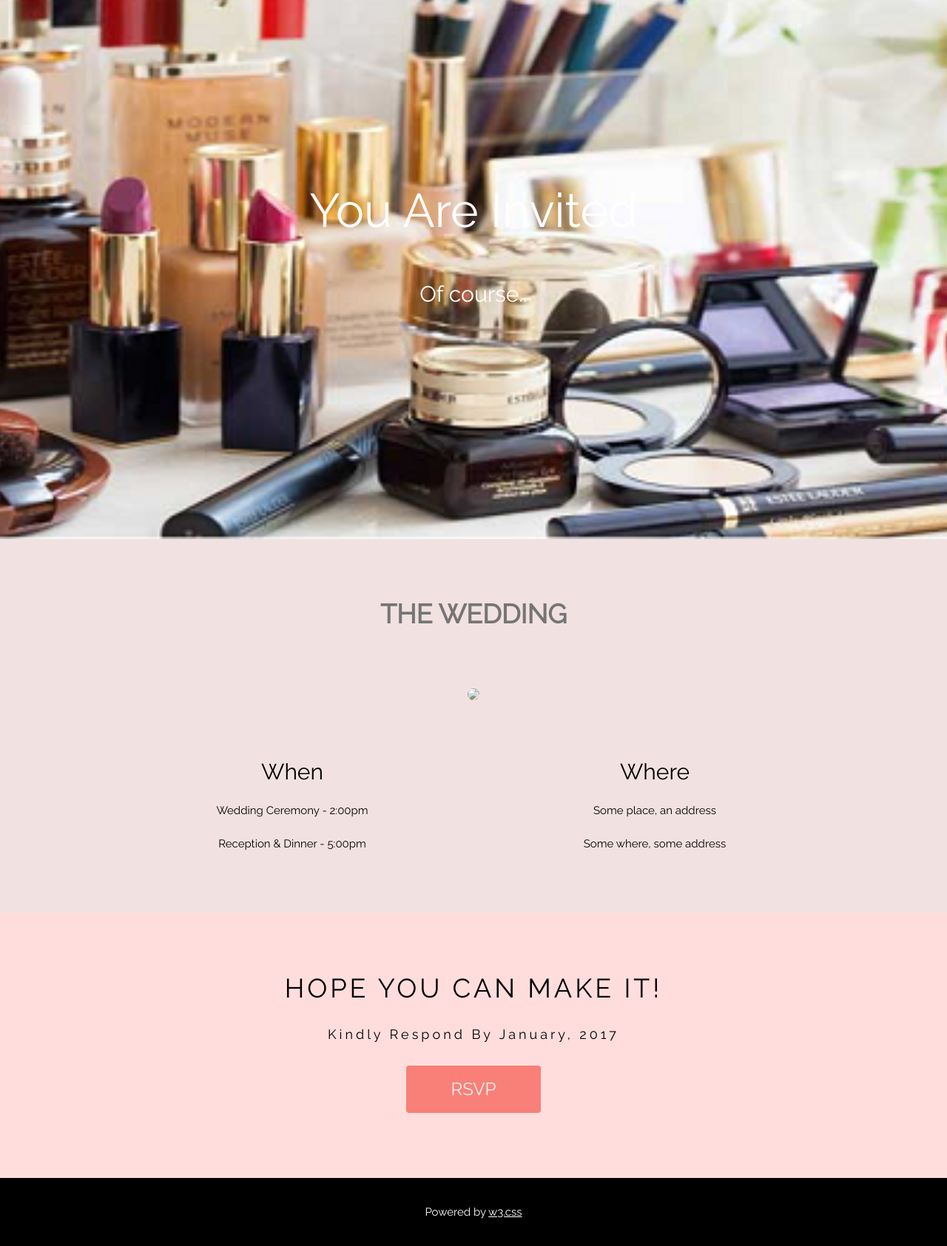
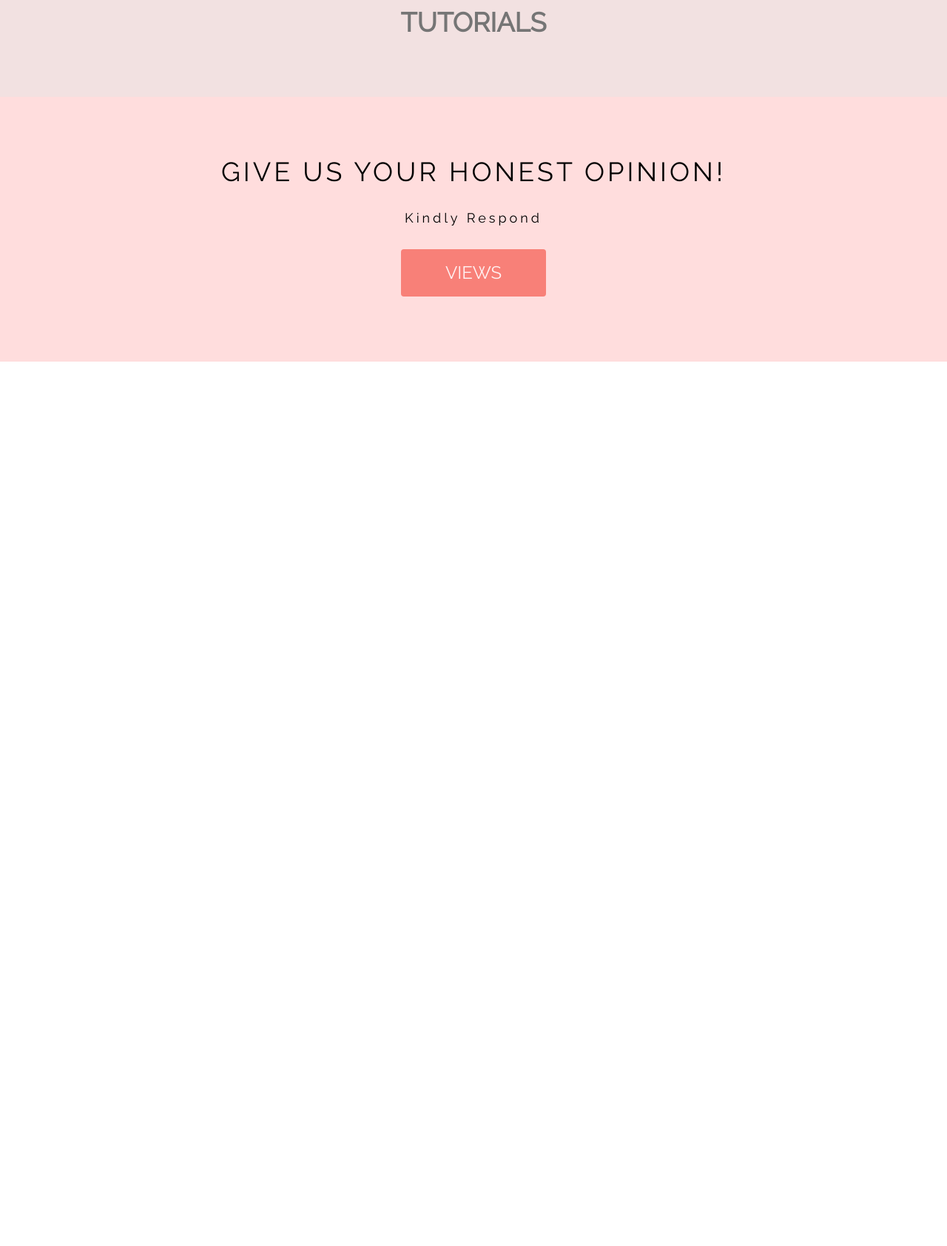
Before and after one commit to Neema2018/Make-Up-Site, a plain HTML site: page index.html in a window 1280 px wide. Shown: the part 1321-3006 px from the top of the page at 74% size. After the commit the page ends 1810 px from the top, so only its background shows below. Drawn offline with nearby package versions, Linux system fonts and the light colour scheme; files whose address does not match are found by name.

```diff
--- a/index.html
+++ b/index.html
@@ -211,70 +211,43 @@
   </div>
 </div>
 
-<!-- Background photo -->
-<div class="w3-display-container bgimg2">
-  <div class="w3-display-middle w3-text-white w3-center">
-    <h1 class="w3-jumbo">You Are Invited</h1><br>
-    <h2>Of course..</h2>
+<!-- Tutorials -->
+<div class="w3-container w3-padding-64 w3-pale-red w3-grayscale-min w3-center" id="wedding">
+  <div class="w3-content">
+    <h1 class="w3-text-grey"><b>TUTORIALS</b></h1>
   </div>
 </div>
 
-<!-- Wedding information -->
-<div class="w3-container w3-padding-64 w3-pale-red w3-grayscale-min w3-center" id="wedding">
-  <div class="w3-content">
-    <h1 class="w3-text-grey"><b>THE WEDDING</b></h1>
-    <img class="w3-round-large w3-grayscale-min" src="/w3images/wedding_location.jpg" style="width:100%;margin:64px 0">
-    <div class="w3-row">
-      <div class="w3-half">
-        <h2>When</h2>
-        <p>Wedding Ceremony - 2:00pm</p>
-        <p>Reception & Dinner - 5:00pm</p>
-      </div>
-      <div class="w3-half">
-        <h2>Where</h2>
-        <p>Some place, an address</p>
-        <p>Some where, some address</p>
-      </div>
-    </div>
-  </div>
-</div>
 
-<!-- RSVP section -->
-<div class="w3-container w3-padding-64 w3-pale-red w3-center w3-wide" id="rsvp">
-  <h1>HOPE YOU CAN MAKE IT!</h1>
-  <p class="w3-large">Kindly Respond By January, 2017</p>
-  <p class="w3-xlarge">
-    <button onclick="document.getElementById('id01').style.display='block'" class="w3-button w3-round w3-red w3-opacity w3-hover-opacity-off" style="padding:8px 60px">RSVP</button>
-  </p>
-</div>
-
-<!-- RSVP modal -->
+<!--Live Chatroom-->
 <div id="id01" class="w3-modal">
   <div class="w3-modal-content w3-card-4 w3-animate-zoom" style="padding:32px;max-width:600px">
     <div class="w3-container w3-white w3-center">
-      <h1 class="w3-wide">CAN YOU COME?</h1>
-      <p>We really hope you can make it.</p>
+      <h1 class="w3-wide">WHAT ARE YOUR VIEWS?</h1>
+      <p>We would like to get any questions.</p>
       <form>
         <input class="w3-input w3-border" type="text" placeholder="Name(s)" name="name">
       </form>
-      <p><i>Sincerely, John & Jane</i></p>
       <div class="w3-row">
         <div class="w3-half">
-          <button onclick="document.getElementById('id01').style.display='none'" type="button" class="w3-button w3-block w3-green">Going</button>
+          <button onclick="document.getElementById('id01').style.display='none'" type="button" class="w3-button w3-block w3-green">DOPE</button>
         </div>
         <div class="w3-half">
-          <button onclick="document.getElementById('id01').style.display='none'" type="button" class="w3-button w3-block w3-red">Can't come</button>
+          <button onclick="document.getElementById('id01').style.display='none'" type="button" class="w3-button w3-block w3-red">NOT REALLY</button>
         </div>
       </div>
     </div>
   </div>
 </div>
 
-<!-- Footer -->
-<footer class="w3-center w3-black w3-padding-16">
-  <p>Powered by <a href="https://www.w3schools.com/w3css/default.asp" title="W3.CSS" target="_blank" class="w3-hover-text-green">w3.css</a></p>
-</footer>
-<div class="w3-hide-small" style="margin-bottom:32px"> </div>
+<!-- Feedback section -->
+<div class="w3-container w3-padding-64 w3-pale-red w3-center w3-wide" id="rsvp">
+  <h1>GIVE US YOUR HONEST OPINION!</h1>
+  <p class="w3-large">Kindly Respond</p>
+  <p class="w3-xlarge">
+    <button onclick="document.getElementById('id01').style.display='block'" class="w3-button w3-round w3-red w3-opacity w3-hover-opacity-off" style="padding:8px 60px">VIEWS</button>
+  </p>
+</div>
 
 <link href="/JS/scripts.js">
 </body>
```
